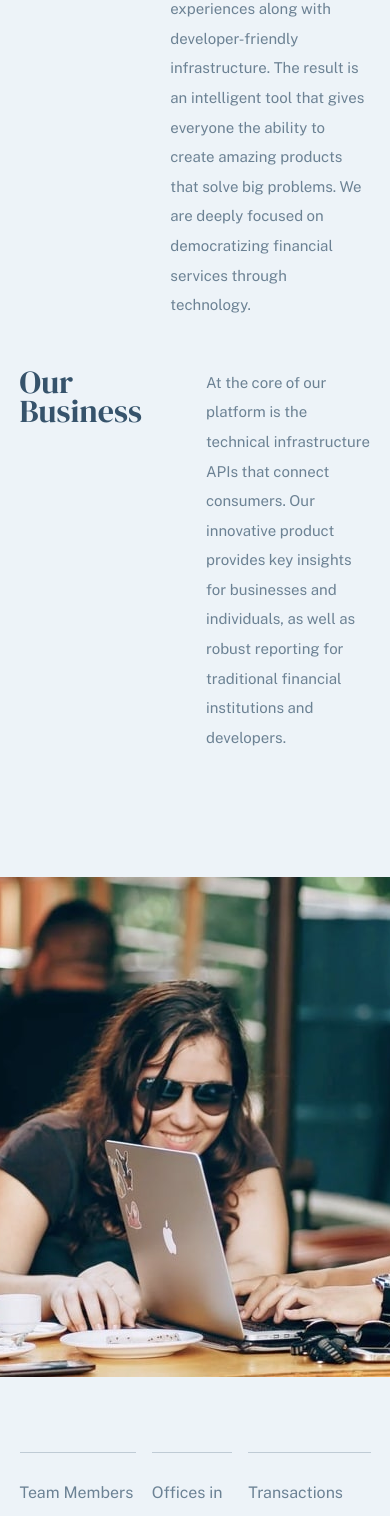
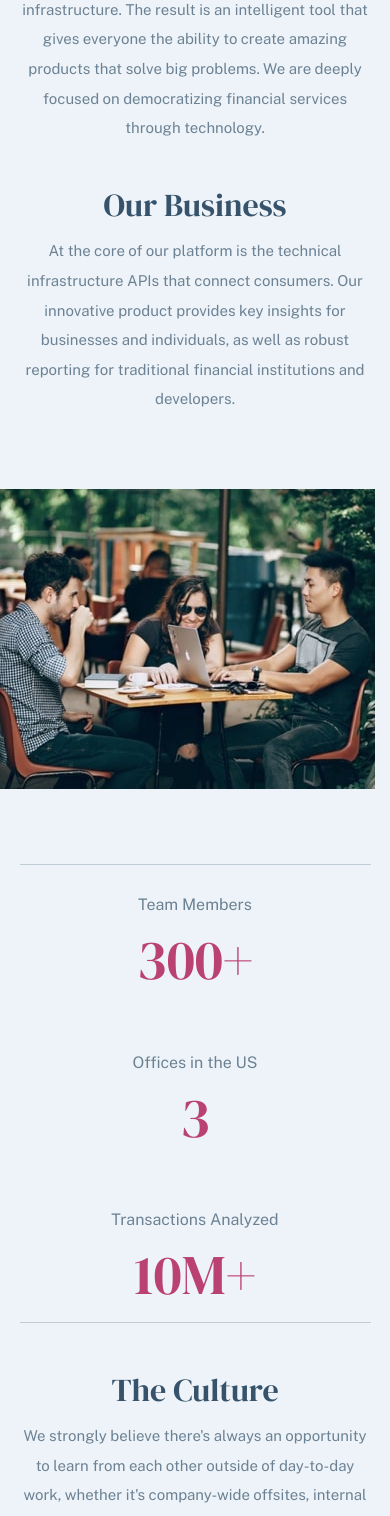
Before and after one commit to jarolthecoder/payapi-multipage, a React (Vite) app: page /about in a window 390 px wide. Shown: the part 428-1944 px from the top of the page. Built offline with nearby package versions, Linux system fonts and the light colour scheme.

Commit message:
Made about page table/mobile resposive

```diff
--- a/src/pages/about/components/CultureAndPeople/CultureAndPeople.jsx
+++ b/src/pages/about/components/CultureAndPeople/CultureAndPeople.jsx
@@ -8,8 +8,8 @@ export const CultureAndPeople = () => {
         <div className={styles.row}>
           <h2>The Culture</h2>
           <p>
-            We strongly believe there's always an opportunity to learn from each
-            other outside of day-to-day work, whether it's company-wide
+            We strongly believe there&apos;s always an opportunity to learn from each
+            other outside of day-to-day work, whether it&apos;s company-wide
             offsites, internal hackathons, or co-worker meetups. We always value
             cross-team collaboration and diversity of thought, no matter the job
             title.
@@ -18,7 +18,7 @@ export const CultureAndPeople = () => {
         <div className={styles.row}>
           <h2>The People</h2>
           <p>
-            We're all passionate about building a more efficient and inclusive
+            We&apos;re all passionate about building a more efficient and inclusive
             financial infrastructure together. At PayAPI, we have diverse
             backgrounds and skills.
           </p>
--- a/src/pages/about/components/CultureAndPeople/CultureAndPeople.module.css
+++ b/src/pages/about/components/CultureAndPeople/CultureAndPeople.module.css
@@ -13,8 +13,20 @@
   margin-top: 3rem;
 }
 
-
 .row h2 {
   font-size: 2rem;
   line-height: 1.85rem;
 }
+
+/** ====== Media Queries ====== **/
+/** Mobile **/
+@media screen and (max-width: 720px) {
+  .main {
+    padding: 5px 0 0 0;
+  }
+
+  .row {
+    display: block;
+    text-align: center;
+  }
+}
--- /dev/null
+++ b/src/pages/about/components/Stats/Stat.jsx
@@ -0,0 +1,10 @@
+import styles from "./Stats.module.css";
+
+export const Stat = ({ title, stat }) => {
+  return (
+    <div key={title} className={styles.statContainer}>
+      <h3 className={styles.statTitle}>{title}</h3>
+      <p className={styles.statNumber}>{stat}</p>
+    </div>
+  );
+};
--- a/src/pages/about/components/Stats/Stats.jsx
+++ b/src/pages/about/components/Stats/Stats.jsx
@@ -1,4 +1,5 @@
 import { Container } from "@/components/layout";
+import { Stat } from "./Stat";
 import styles from "./Stats.module.css";
 
 export const Stats = () => {
@@ -6,10 +7,7 @@ export const Stats = () => {
     <section>
       <Container className={styles.innerContainer}>
         {statsData.map(({ title, stat }) => (
-          <div key={title} className={styles.statContainer}>
-            <h3 className={styles.statTitle}>{title}</h3>
-            <p className={styles.statNumber}>{stat}</p>
-          </div>
+          <Stat key={title} title={title} stat={stat} />
         ))}
       </Container>
     </section>
--- a/src/pages/about/components/Stats/Stats.module.css
+++ b/src/pages/about/components/Stats/Stats.module.css
@@ -24,3 +24,30 @@
   font-size: 3.5rem;
   font-family: "DM Serif Display", serif;
 }
+
+/** ====== Media Queries ====== **/
+/* Mobile */
+@media screen and (max-width: 720px) {
+  .innerContainer {
+    display: flex;
+    flex-direction: column;
+    justify-content: center;
+    align-items: center;
+  }
+  .statContainer {
+    text-align: center;
+  }
+
+  .statContainer:nth-child(1) {
+    border-bottom: none;
+  }
+
+  .statContainer:nth-child(2) {
+    border-top: none;
+    border-bottom: none;
+  }
+
+  .statContainer:nth-child(3) {
+    border-top: none;
+  }
+}
--- a/src/pages/about/components/TeamMembers/TeamMembers.jsx
+++ b/src/pages/about/components/TeamMembers/TeamMembers.jsx
@@ -1,11 +1,20 @@
+import { useMediaQuery } from "@/hooks";
+import { breakpoints } from "@/lib";
 import { BackgroundPattern } from "@/components/ui";
 import styles from "./TeamMembers.module.css";
+import teamImg from "@/assets/about/mobile/image-team-members.jpg";
 
 export const TeamMembers = () => {
+  const matchesMobile = useMediaQuery(breakpoints.sm);
+
   return (
     <section className={styles.main}>
-      <div className={styles.teamImgHolder}></div>
+      {matchesMobile ? (
+        <img src={teamImg} alt="PayApi Team working together at a cafe" />
+      ) : (
+        <div className={styles.teamImgHolder}></div>
+      )}
       <BackgroundPattern className={styles.backgoundPatternImg} />
     </section>
   );
-}
+};
--- a/src/pages/about/components/VisionAndBusiness/VisionAndBusiness.module.css
+++ b/src/pages/about/components/VisionAndBusiness/VisionAndBusiness.module.css
@@ -17,3 +17,16 @@
   font-size: 2rem;
   line-height: 1.85rem;
 }
+
+/** ====== Media Queries ====== **/
+/** Mobile **/
+@media screen and (max-width: 720px) {
+  .main {
+    padding: 5px 0 0 0;
+  }
+
+  .row {
+    display: block;
+    text-align: center;
+  }
+}
```
Also changed, not shown: src/pages/about/components/TeamMembers/TeamMembers.module.css (line endings or trailing spaces).
